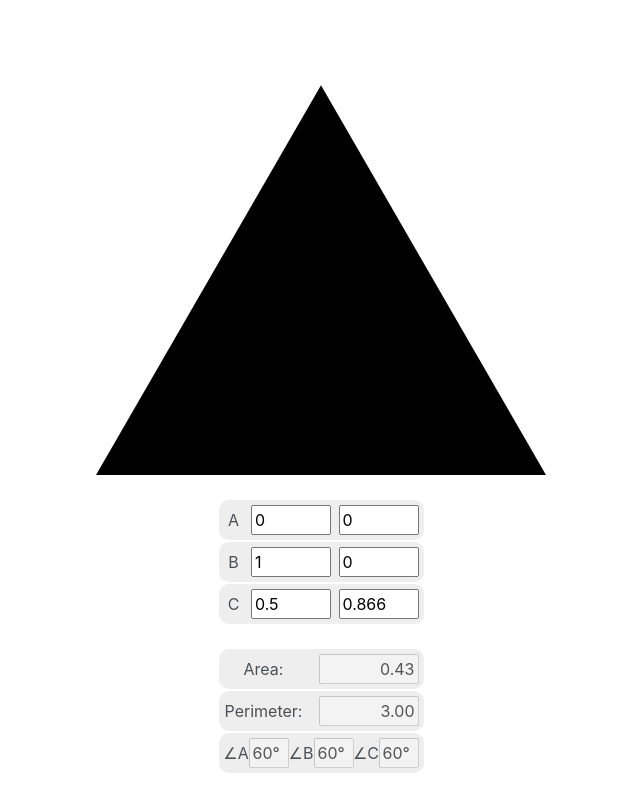
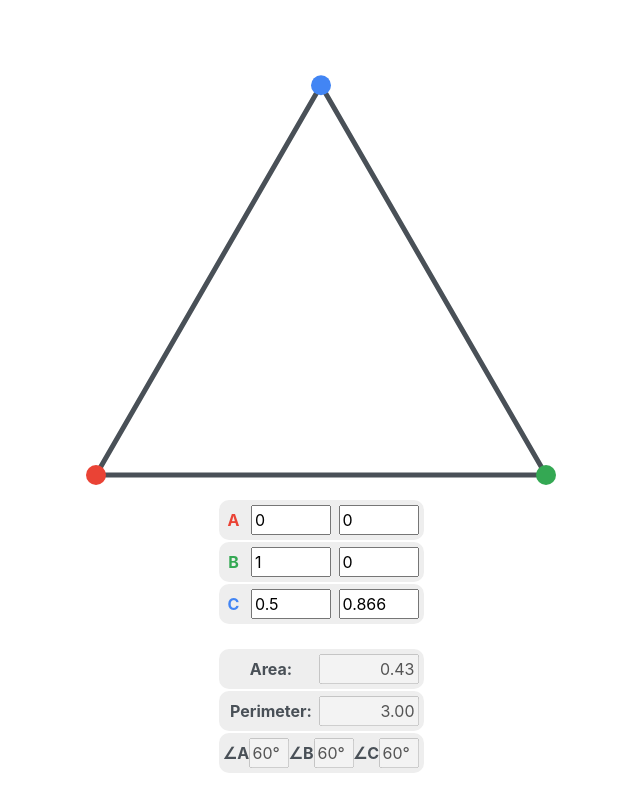
Before and after one commit to kongsgard/ts-calculator, a website with bundled scripts: page index.html in a window 1280 px wide. Shown: the whole page, without its empty margins (319-959 px from the left). Built offline with nearby package versions, Linux system fonts and the light colour scheme.

Commit message:
Add a color indication to the triangle corners

```diff
--- a/index.html
+++ b/index.html
@@ -9,17 +9,17 @@
     <main id="app">
       <div id="triangle-input-wrapper">
         <div class="field triangle-input">
-          <div class="label">A</div>
+          <div class="label" style="color: #ea4335">A</div>
           <input type="number" placeholder="x" />
           <input type="number" placeholder="y" />
         </div>
         <div class="field triangle-input">
-          <div class="label">B</div>
+          <div class="label" style="color: #34a853">B</div>
           <input type="number" placeholder="x" />
           <input type="number" placeholder="y" />
         </div>
         <div class="field triangle-input">
-          <div class="label">C</div>
+          <div class="label" style="color: #4285f4">C</div>
           <input type="number" placeholder="x" />
           <input type="number" placeholder="y" />
         </div>
--- a/public/styles.css
+++ b/public/styles.css
@@ -3,12 +3,13 @@
     Arial, sans-serif, Apple Color Emoji, Segoe UI Emoji, Segoe UI Symbol;
 }
 
-canvas {
-  margin: 0 auto;
+#app {
+  display: flex;
+  flex-direction: column;
+  align-items: center;
 }
 
 .field {
-  margin: 0 auto;
   border-radius: 1rem;
   padding: 0.5rem;
   background-color: #eeeeee;
@@ -19,6 +20,7 @@ canvas {
   justify-content: center;
   align-items: center;
   color: #495057;
+  font-weight: 700;
 }
 
 #triangle-input-wrapper,
@@ -42,8 +44,7 @@ canvas {
 
 .triangle-output {
   display: grid;
-  grid-template-columns: 8rem 10rem;
-  column-gap: 1.5rem;
+  grid-template-columns: 9.5rem 10rem;
 }
 
 .angle-calculations {
--- a/src/triangle.ts
+++ b/src/triangle.ts
@@ -37,6 +37,26 @@ export class Triangle {
       context.moveTo(a.x, a.y);
       context.lineTo(b.x, b.y);
       context.lineTo(c.x, c.y);
+      context.closePath();
+
+      context.lineWidth = 5;
+      context.strokeStyle = "#495057";
+      context.stroke();
+
+      const radius = 0.02 * canvas.width;
+      context.beginPath();
+      context.arc(a.x, a.y, radius, 0, 2 * Math.PI, false);
+      context.fillStyle = "#EA4335";
+      context.fill();
+
+      context.beginPath();
+      context.arc(b.x, b.y, radius, 0, 2 * Math.PI, false);
+      context.fillStyle = "#34A853";
+      context.fill();
+
+      context.beginPath();
+      context.arc(c.x, c.y, radius, 0, 2 * Math.PI, false);
+      context.fillStyle = "#4285F4";
       context.fill();
     }
   }
```
